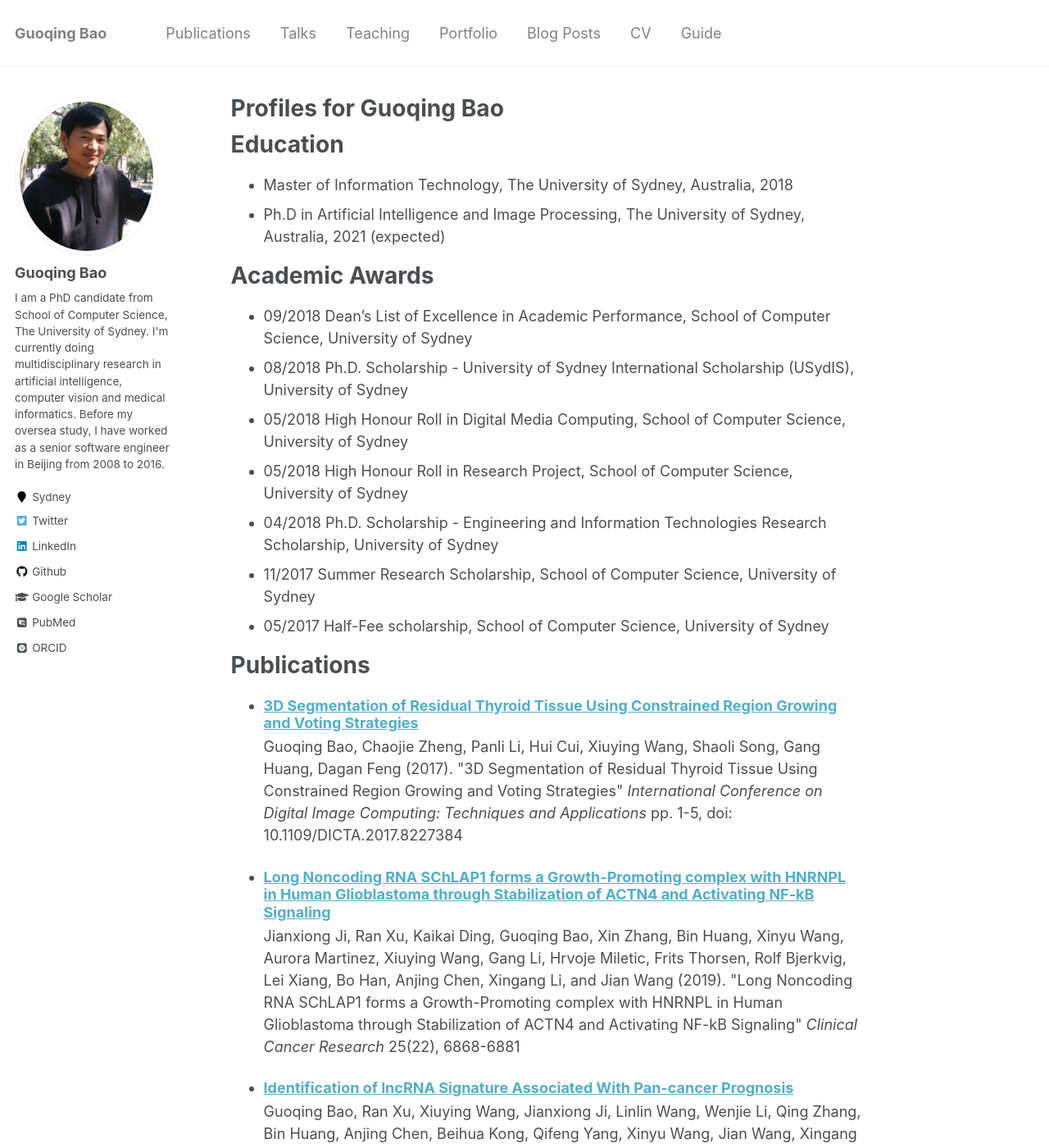
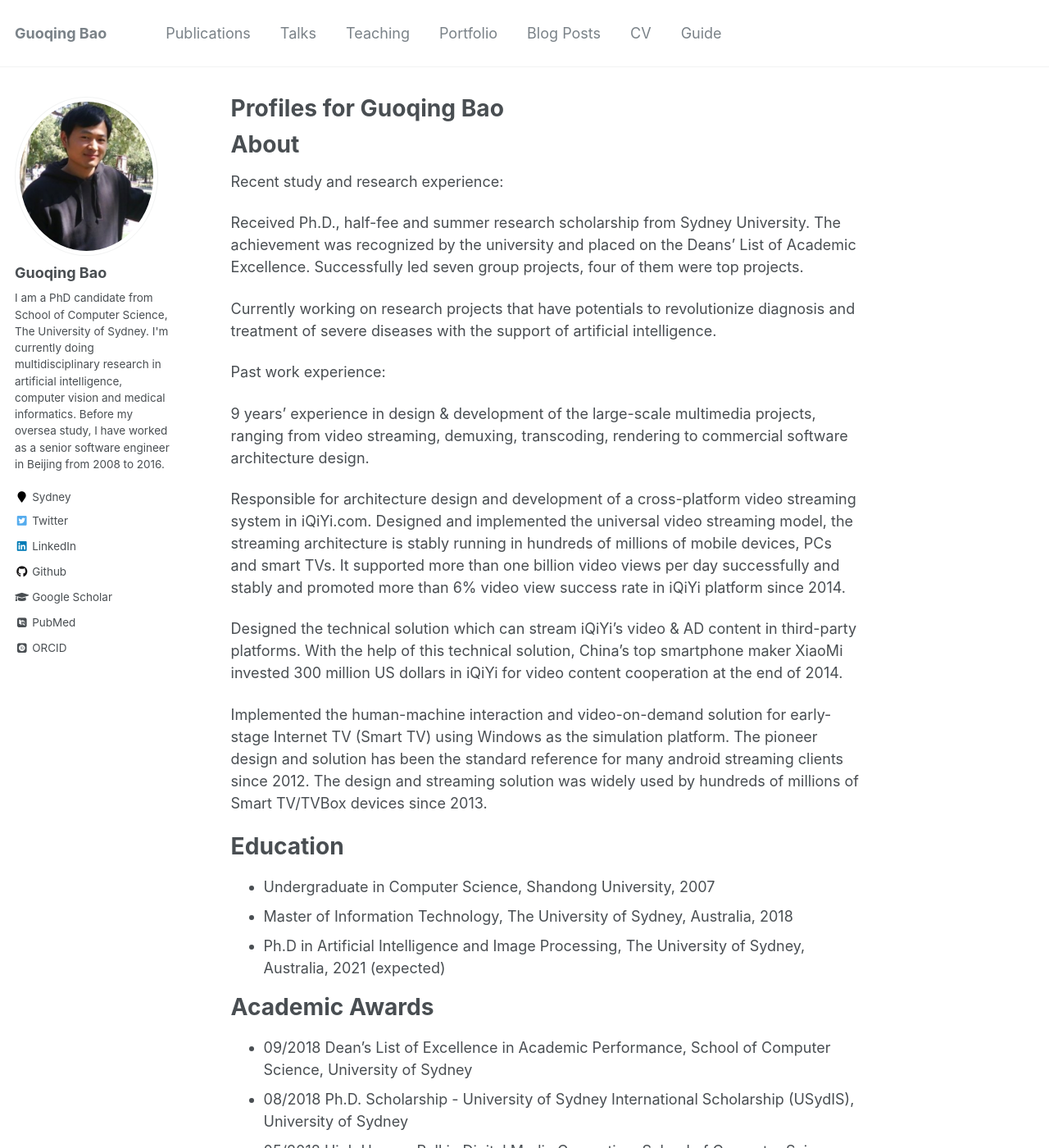
Before and after one commit to guoqingbao/guoqingbao.github.io, a Jekyll site: the page built from _pages/about.md, in a window 1280 px wide and 1400 px high. Shown: the whole window at 82% size. Built offline with Jekyll 4.4.1, drawn with Linux system fonts in a browser that asks for light colours; some web fonts are replaced.

Commit message:
Personal website

```diff
--- a/_pages/about.md
+++ b/_pages/about.md
@@ -11,8 +11,28 @@ redirect_from:
 
 {% include base_path %}
 
+About
+======
+Recent study and research experience:
+
+Received Ph.D., half-fee and summer research scholarship from Sydney University. The achievement was recognized by the university and placed on the Deans' List of Academic Excellence. Successfully led seven group projects, four of them were top projects.
+
+Currently working on research projects that have potentials to revolutionize diagnosis and treatment of severe diseases with the support of artificial intelligence.
+
+
+Past work experience:
+
+9 years' experience in design & development of the large-scale multimedia projects, ranging from video streaming, demuxing, transcoding, rendering to commercial software architecture design.
+
+Responsible for architecture design and development of a cross-platform video streaming system in iQiYi.com. Designed and implemented the universal video streaming model, the streaming architecture is stably running in hundreds of millions of mobile devices, PCs and smart TVs. It supported more than one billion video views per day successfully and stably and promoted more than 6% video view success rate in iQiYi platform since 2014.
+
+Designed the technical solution which can stream iQiYi's video & AD content in third-party platforms. With the help of this technical solution, China’s top smartphone maker XiaoMi invested 300 million US dollars in iQiYi for video content cooperation at the end of 2014.
+
+Implemented the human-machine interaction and video-on-demand solution for early-stage Internet TV (Smart TV) using Windows as the simulation platform. The pioneer design and solution has been the standard reference for many android streaming clients since 2012. The design and streaming solution was widely used by hundreds of millions of Smart TV/TVBox devices since 2013.
+
 Education
 ======
+* Undergraduate in Computer Science, Shandong University, 2007
 * Master of Information Technology, The University of Sydney, Australia, 2018
 * Ph.D in Artificial Intelligence and Image Processing, The University of Sydney, Australia, 2021 (expected)
 
```
